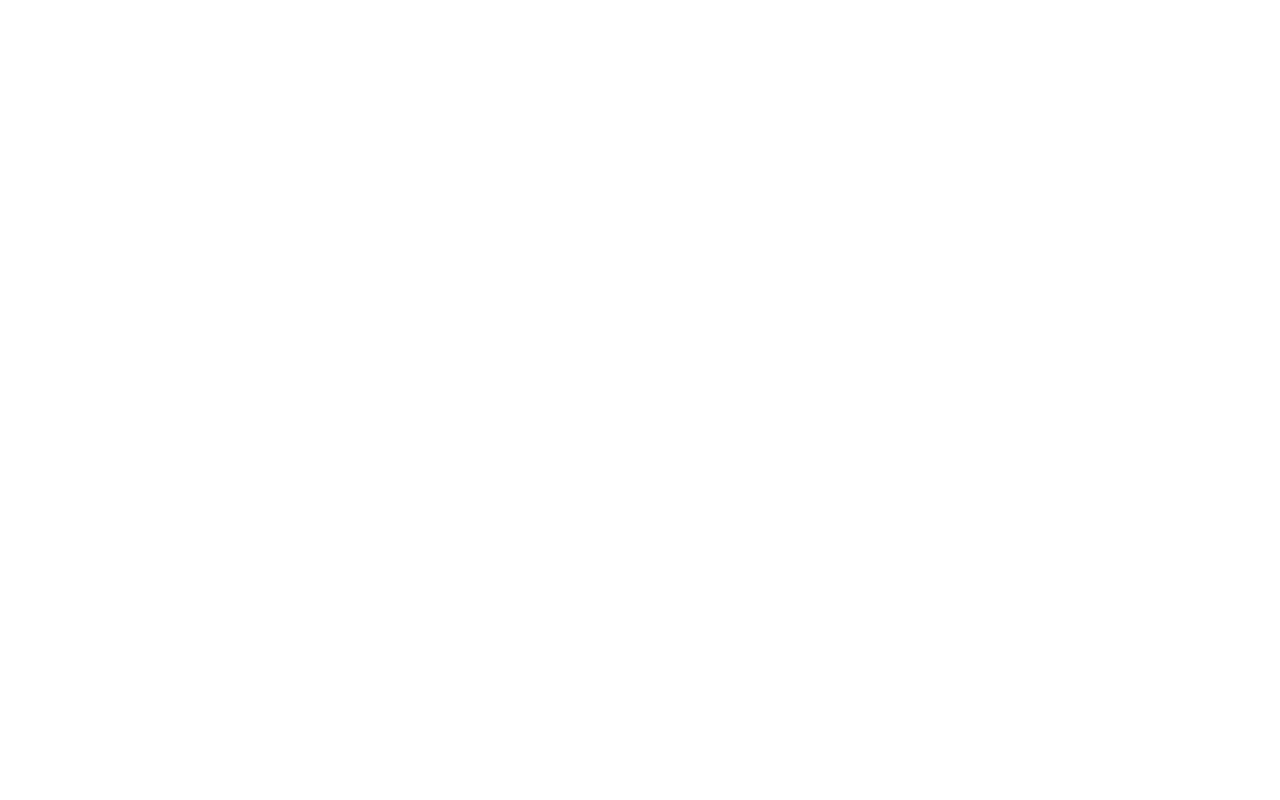
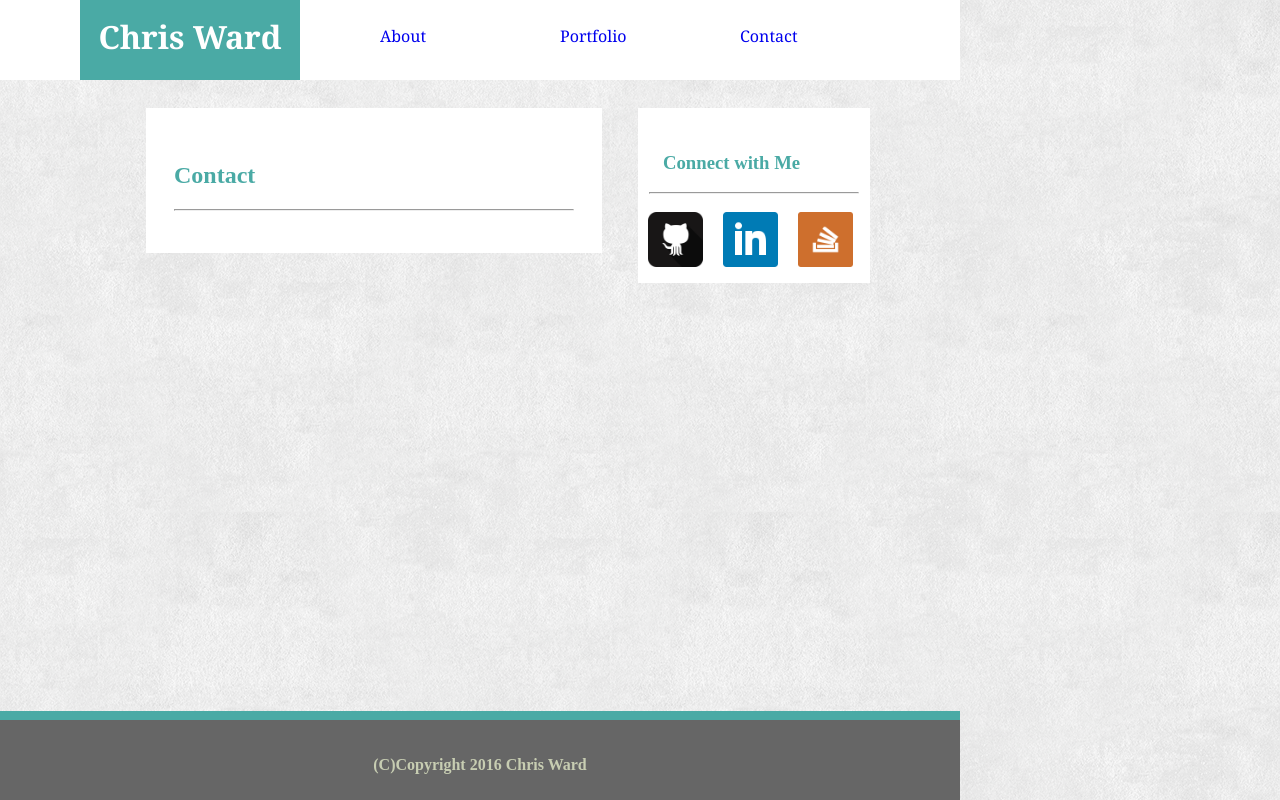
Before and after one commit to wardcj1/Basic-Portfolio, a plain HTML site: page contact.html in a window 1280 px wide. Drawn offline with Linux system fonts and the light colour scheme.

Commit message:
add updates

```diff
--- a/assets/css/style.css
+++ b/assets/css/style.css
@@ -54,8 +54,6 @@ header {
 }
 
 .aboutMe{
-	/*position: relative;*/
-	background-color: white;
 	width: 400px;
     padding-top: 34px;
     padding-right: 28px;
@@ -75,6 +73,11 @@ p {
 	font-family:'Arial', 'Helvetica Neue', Helvetica, sans-serif;
 }
 
+.textwrap {
+	clear: border-top: ;
+	float: left;
+	margin: 10px;
+}
 
 aside {
 	background-color: white;
--- a/contact.html
+++ b/contact.html
@@ -0,0 +1,60 @@
+<!DOCTYPE html>
+<head>
+  <title>Chris Ward Portfolio</title>
+  <link rel="stylesheet" type="text/css" href="assets/css/style.css">
+</head>
+
+<body>
+
+
+<header class="links">
+		<div class="headerbox">Chris Ward</div>
+		<a href="index.html" class="lineup">About</a>
+		<a href="portfolio.html" class="lineup">Portfolio</a>
+		<a href="contact.html" class="lineup">Contact</a>
+</header>
+
+
+<div class="aboutMe">
+	<h2>
+	Contact
+	</h2>
+
+	 <hr>
+	 <div>
+
+	 </div>
+</div>
+
+<aside>
+	<h3>Connect with Me</h3>
+	<hr width="90%">
+	<div class="container">
+		<section class="icons">
+		    	 <a href="https://github.com/wardcj1" target="_blank">
+    	   <img src="assets/images/github.png" alt="github" height="55" width="55">
+    	 </a>
+		</section>
+		<section class="icons">
+		    	 <a href="https://www.linkedin.com/in/chris-ward-57196560" target="_blank">
+    	   <img src="assets/images/linkedin.png" alt="linkedin" height="55" width="55">
+    	 </a>
+		</section>
+		<section class="icons">
+		    	 <a href="http://stackoverflow.com/users/7343751/chris-ward" target="_blank">
+    	   <img src="assets/images/stackoverflow.png" alt="stackoverflow" height="55" width="55">
+    	 </a>
+		</section>
+	</div>
+
+</aside>
+
+<div class="footerbox">
+	</div>
+
+<footer>
+	<h4>(C)Copyright 2016 Chris Ward<h4>
+</footer>
+</body>
+
+</html>
```
Also changed, not shown: index.html (+6 -4 lines), portfolio.html (+60 -0 lines).
